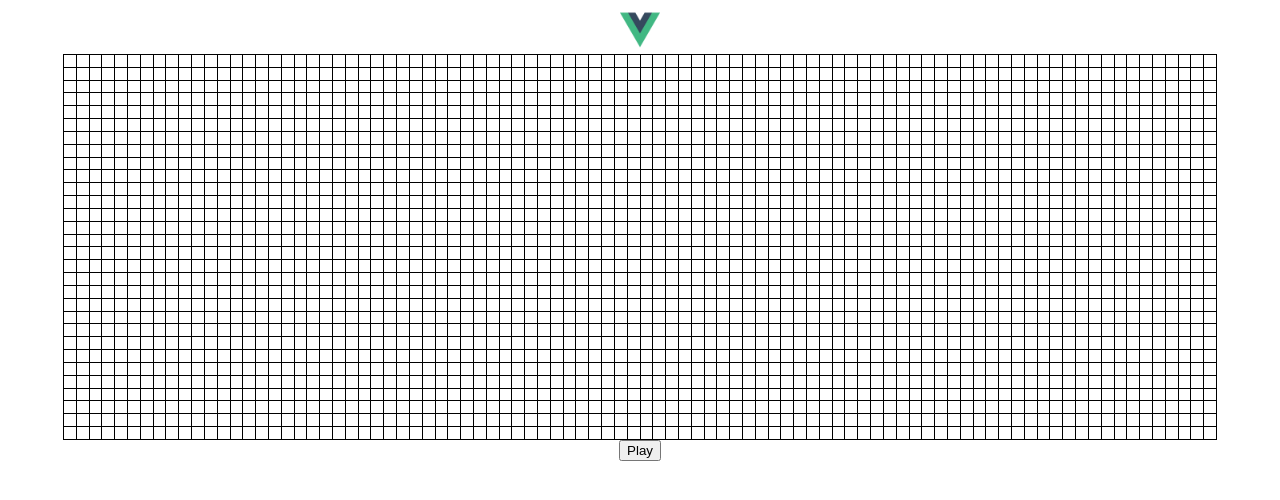
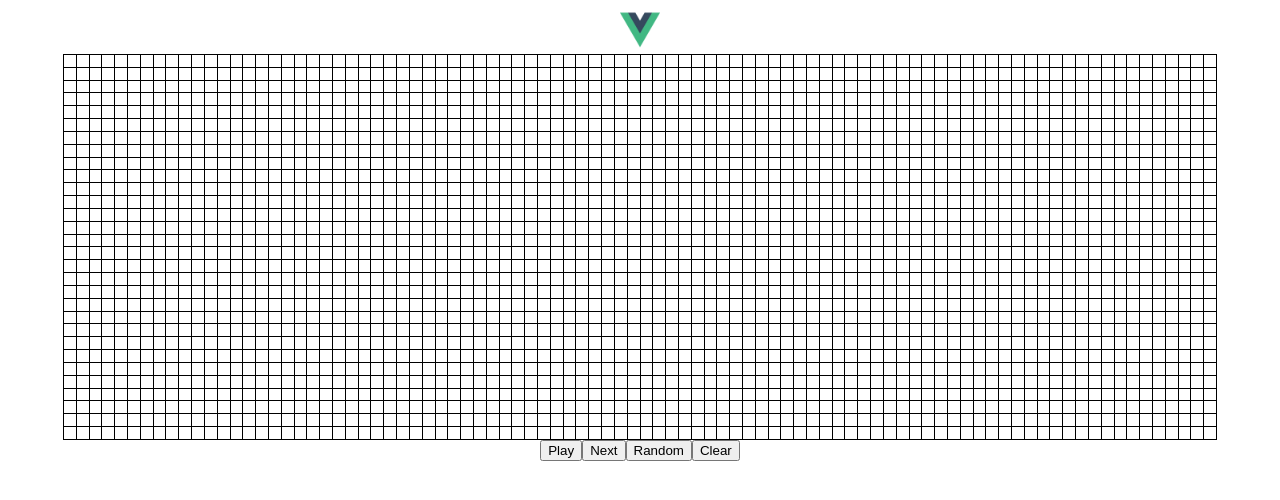
Before and after one commit to jeanphilippeds/game-of-life, a Vue app: page / in a window 1280 px wide. Shown: the top 500 px of the page. Built offline with nearby package versions, Linux system fonts and the light colour scheme.

Commit message:
Add buttons

```diff
--- a/src/components/GameOfLife.vue
+++ b/src/components/GameOfLife.vue
@@ -1,10 +1,24 @@
 <template>
   <div>
     <grid />
+    <div>
     <base-button
       :name="isPaused ? 'Play' : 'Pause'"
       :click-callback="playGame"
     />
+    <base-button
+      name="Next"
+      :click-callback="doStuff"
+    />
+    <base-button
+      name="Random"
+      :click-callback="doStuff"
+    />
+    <base-button
+      name="Clear"
+      :click-callback="doStuff"
+    />
+    </div>
   </div>
 </template>
 
```
